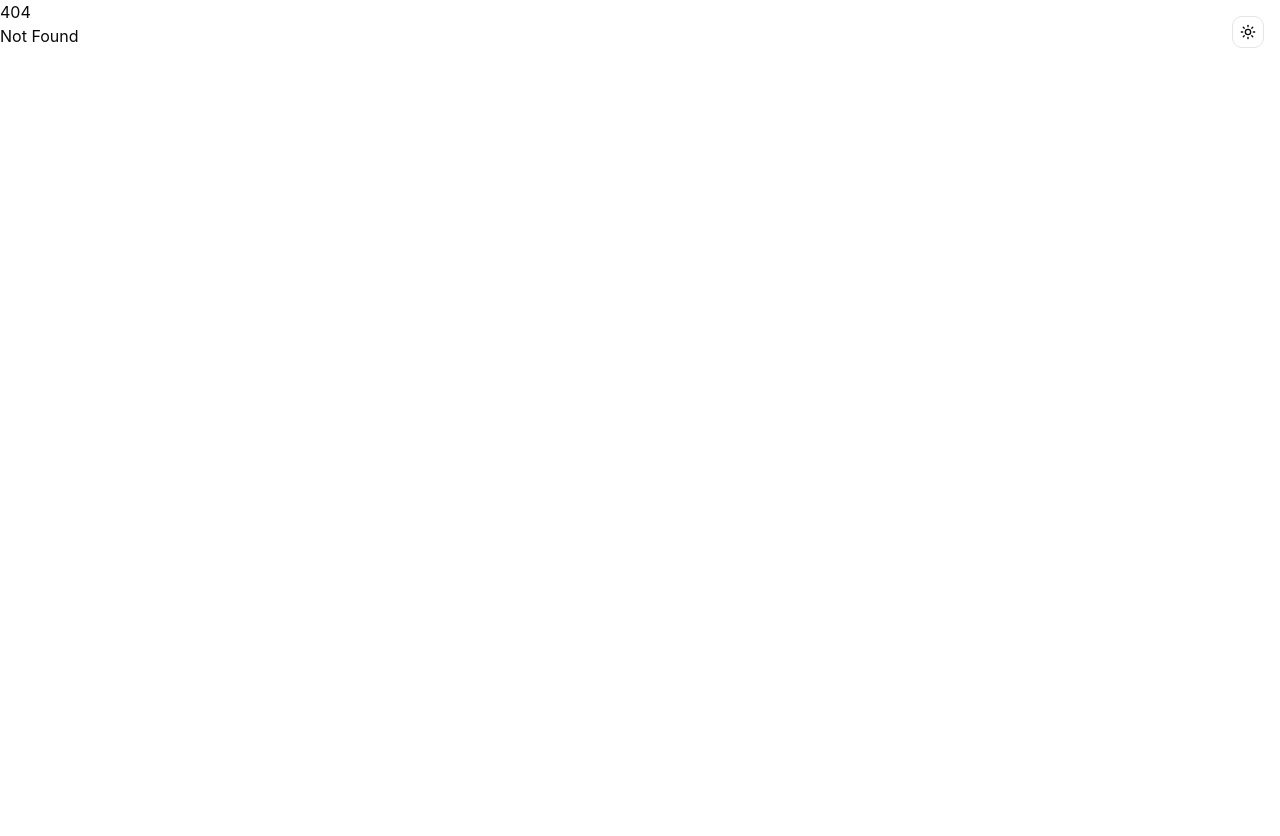
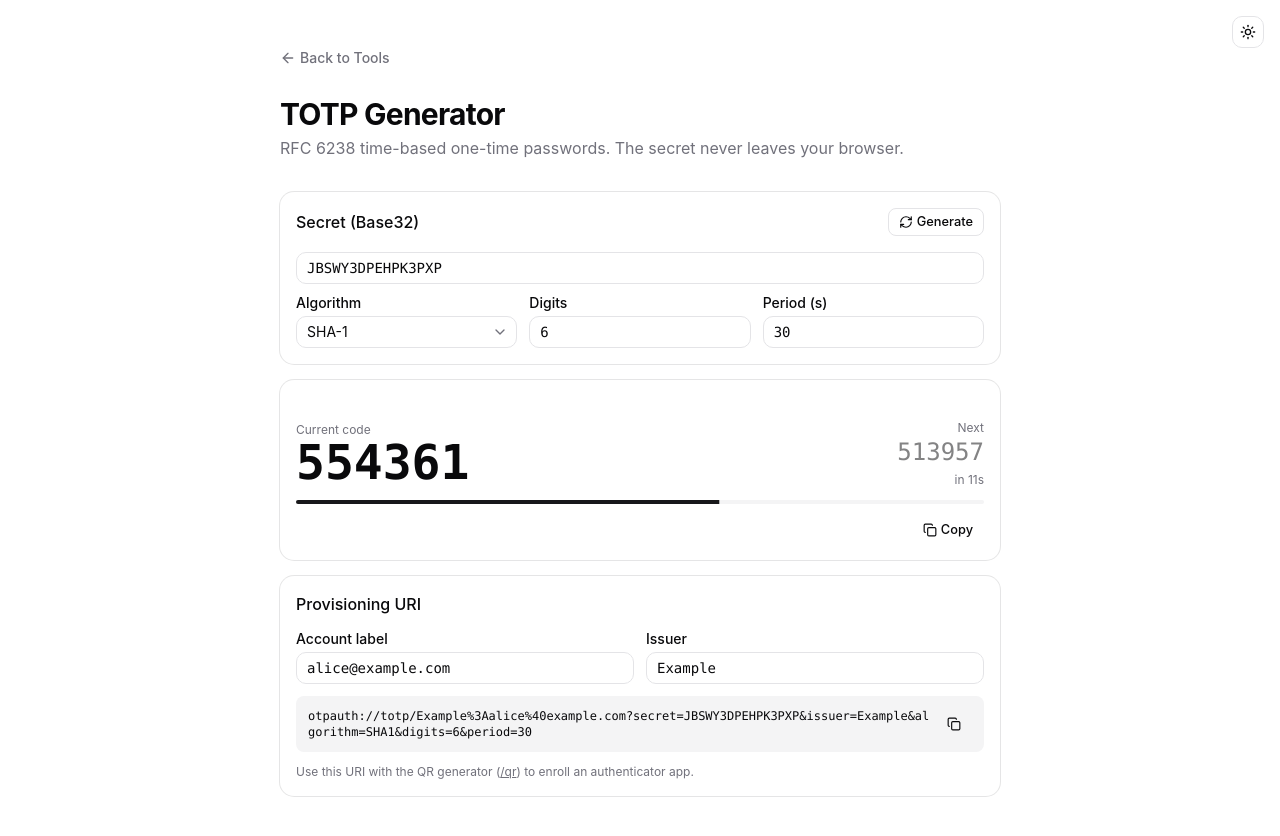
Before and after one commit to orykr/tool.ory.kr, a SvelteKit app in the folder frontend/: page /totp in a window 1280 px wide. Before the commit this address had no page. Shown: the top 836 px of the page. Before the commit the page ends 800 px from the top, so only its background shows below. Built offline with nearby package versions, Linux system fonts and the light colour scheme.

Commit message:
feat(totp): add RFC 6238 TOTP generator with otpauth URI

```diff
--- /dev/null
+++ b/frontend/src/lib/totp.ts
@@ -0,0 +1,84 @@
+import { base32Decode } from "$lib/base-extra";
+
+export type Algorithm = "SHA-1" | "SHA-256" | "SHA-512";
+
+export async function generateTotp(
+	secret: string,
+	timestamp: number,
+	period = 30,
+	digits = 6,
+	algorithm: Algorithm = "SHA-1"
+): Promise<string> {
+	const counter = Math.floor(timestamp / 1000 / period);
+	return generateHotp(secret, counter, digits, algorithm);
+}
+
+export async function generateHotp(
+	secret: string,
+	counter: number,
+	digits = 6,
+	algorithm: Algorithm = "SHA-1"
+): Promise<string> {
+	const keyBytes = base32Decode(secret);
+	const counterBuf = new ArrayBuffer(8);
+	const view = new DataView(counterBuf);
+	view.setUint32(0, Math.floor(counter / 0x100000000));
+	view.setUint32(4, counter >>> 0);
+
+	const cryptoKey = await crypto.subtle.importKey(
+		"raw",
+		keyBytes.buffer.slice(keyBytes.byteOffset, keyBytes.byteOffset + keyBytes.byteLength) as ArrayBuffer,
+		{ name: "HMAC", hash: algorithm },
+		false,
+		["sign"]
+	);
+	const sig = new Uint8Array(await crypto.subtle.sign("HMAC", cryptoKey, counterBuf));
+	const offset = sig[sig.length - 1] & 0x0f;
+	const code =
+		((sig[offset] & 0x7f) << 24) |
+		((sig[offset + 1] & 0xff) << 16) |
+		((sig[offset + 2] & 0xff) << 8) |
+		(sig[offset + 3] & 0xff);
+	const mod = 10 ** digits;
+	return String(code % mod).padStart(digits, "0");
+}
+
+export function buildOtpauthUri(opts: {
+	type: "totp" | "hotp";
+	label: string;
+	issuer?: string;
+	secret: string;
+	algorithm?: Algorithm;
+	digits?: number;
+	period?: number;
+	counter?: number;
+}): string {
+	const params = new URLSearchParams();
+	params.set("secret", opts.secret.replace(/=+$/, ""));
+	if (opts.issuer) params.set("issuer", opts.issuer);
+	if (opts.algorithm) params.set("algorithm", opts.algorithm.replace("-", ""));
+	if (opts.digits) params.set("digits", String(opts.digits));
+	if (opts.type === "totp" && opts.period) params.set("period", String(opts.period));
+	if (opts.type === "hotp" && opts.counter !== undefined) params.set("counter", String(opts.counter));
+	const label = opts.issuer ? `${opts.issuer}:${opts.label}` : opts.label;
+	return `otpauth://${opts.type}/${encodeURIComponent(label)}?${params.toString()}`;
+}
+
+export function generateRandomSecret(bytes = 20): string {
+	const buf = new Uint8Array(bytes);
+	crypto.getRandomValues(buf);
+	const alphabet = "ABCDEFGHIJKLMNOPQRSTUVWXYZ234567";
+	let bits = 0;
+	let value = 0;
+	let out = "";
+	for (const b of buf) {
+		value = (value << 8) | b;
+		bits += 8;
+		while (bits >= 5) {
+			out += alphabet[(value >>> (bits - 5)) & 0x1f];
+			bits -= 5;
+		}
+	}
+	if (bits > 0) out += alphabet[(value << (5 - bits)) & 0x1f];
+	return out;
+}
--- a/frontend/src/routes/+page.svelte
+++ b/frontend/src/routes/+page.svelte
@@ -406,6 +406,11 @@
 			href: "/mac",
 			title: "MAC Address Tools",
 			description: "Validate, format, and inspect Ethernet MAC addresses."
+		},
+		{
+			href: "/totp",
+			title: "TOTP Generator",
+			description: "RFC 6238 time-based one-time passwords (Google Authenticator-compatible)."
 		}
 	];
 </script>
--- /dev/null
+++ b/frontend/src/routes/totp/+page.svelte
@@ -0,0 +1,195 @@
+<script lang="ts">
+	import * as Card from "$lib/components/ui/card/index.js";
+	import * as Select from "$lib/components/ui/select/index.js";
+	import { Button } from "$lib/components/ui/button/index.js";
+	import { Input } from "$lib/components/ui/input/index.js";
+	import { Label } from "$lib/components/ui/label/index.js";
+	import { Progress } from "$lib/components/ui/progress/index.js";
+	import { onMount, onDestroy } from "svelte";
+	import ArrowLeft from "@lucide/svelte/icons/arrow-left";
+	import RefreshCw from "@lucide/svelte/icons/refresh-cw";
+	import Copy from "@lucide/svelte/icons/copy";
+	import Check from "@lucide/svelte/icons/check";
+	import { generateTotp, buildOtpauthUri, generateRandomSecret, type Algorithm } from "$lib/totp";
+
+	let secret = $state("JBSWY3DPEHPK3PXP");
+	let label = $state("alice@example.com");
+	let issuer = $state("Example");
+	let algorithm = $state<Algorithm>("SHA-1");
+	let digits = $state(6);
+	let period = $state(30);
+
+	let now = $state(Date.now());
+	let interval: ReturnType<typeof setInterval> | undefined;
+
+	onMount(() => {
+		interval = setInterval(() => (now = Date.now()), 250);
+	});
+	onDestroy(() => {
+		if (interval) clearInterval(interval);
+	});
+
+	let code = $state("------");
+	let nextCode = $state("------");
+	let error = $state<string | null>(null);
+	let token = 0;
+
+	$effect(() => {
+		const s = secret.trim();
+		const a = algorithm;
+		const d = digits;
+		const p = period;
+		const t = now;
+		if (!s) {
+			code = "------";
+			error = null;
+			return;
+		}
+		const myToken = ++token;
+		(async () => {
+			try {
+				const c = await generateTotp(s, t, p, d, a);
+				const n = await generateTotp(s, t + p * 1000, p, d, a);
+				if (myToken !== token) return;
+				code = c;
+				nextCode = n;
+				error = null;
+			} catch (e) {
+				if (myToken !== token) return;
+				error = (e as Error).message;
+			}
+		})();
+	});
+
+	let secondsLeft = $derived(period - Math.floor((now / 1000) % period));
+	let progress = $derived(((period - secondsLeft) / period) * 100);
+
+	let uri = $derived(
+		buildOtpauthUri({
+			type: "totp",
+			label,
+			issuer,
+			secret,
+			algorithm,
+			digits,
+			period
+		})
+	);
+
+	function generateSecret() {
+		secret = generateRandomSecret(20);
+	}
+
+	let copied = $state<string | null>(null);
+	async function copy(key: string, value: string) {
+		await navigator.clipboard.writeText(value);
+		copied = key;
+		setTimeout(() => (copied = null), 1200);
+	}
+</script>
+
+<main class="container mx-auto max-w-3xl px-6 py-12">
+	<nav class="mb-6">
+		<a
+			href="/"
+			class="text-muted-foreground hover:text-foreground inline-flex items-center gap-1 text-sm font-medium transition-colors"
+		>
+			<ArrowLeft class="h-4 w-4" />
+			Back to Tools
+		</a>
+	</nav>
+
+	<header class="mb-8">
+		<h1 class="text-3xl font-bold tracking-tight">TOTP Generator</h1>
+		<p class="text-muted-foreground mt-1">
+			RFC 6238 time-based one-time passwords. The secret never leaves your browser.
+		</p>
+	</header>
+
+	<Card.Root class="mb-4">
+		<Card.Header class="flex flex-row items-center justify-between">
+			<Card.Title class="text-base">Secret (Base32)</Card.Title>
+			<Button variant="outline" size="sm" onclick={generateSecret}>
+				<RefreshCw />
+				Generate
+			</Button>
+		</Card.Header>
+		<Card.Content class="space-y-3">
+			<Input bind:value={secret} class="font-mono" />
+			<div class="grid gap-3 sm:grid-cols-3">
+				<div class="space-y-1.5">
+					<Label for="alg">Algorithm</Label>
+					<Select.Root type="single" bind:value={algorithm as never}>
+						<Select.Trigger id="alg" class="w-full">{algorithm}</Select.Trigger>
+						<Select.Content>
+							<Select.Item value="SHA-1">SHA-1</Select.Item>
+							<Select.Item value="SHA-256">SHA-256</Select.Item>
+							<Select.Item value="SHA-512">SHA-512</Select.Item>
+						</Select.Content>
+					</Select.Root>
+				</div>
+				<div class="space-y-1.5">
+					<Label for="dig">Digits</Label>
+					<Input id="dig" type="number" min="6" max="10" bind:value={digits} class="font-mono" />
+				</div>
+				<div class="space-y-1.5">
+					<Label for="per">Period (s)</Label>
+					<Input id="per" type="number" min="10" max="300" bind:value={period} class="font-mono" />
+				</div>
+			</div>
+		</Card.Content>
+	</Card.Root>
+
+	<Card.Root class="mb-4">
+		<Card.Content class="space-y-3 pt-6">
+			{#if error}
+				<div class="border-destructive/50 bg-destructive/10 text-destructive rounded-md border p-3 text-sm">
+					{error}
+				</div>
+			{:else}
+				<div class="flex items-center justify-between">
+					<div>
+						<p class="text-muted-foreground text-xs">Current code</p>
+						<p class="font-mono text-5xl font-bold tabular-nums">{code}</p>
+					</div>
+					<div class="text-right">
+						<p class="text-muted-foreground text-xs">Next</p>
+						<p class="font-mono text-2xl tabular-nums opacity-50">{nextCode}</p>
+						<p class="text-muted-foreground mt-1 text-xs">in {secondsLeft}s</p>
+					</div>
+				</div>
+				<Progress value={progress} max={100} />
+				<div class="flex justify-end">
+					<Button variant="ghost" size="sm" onclick={() => copy("c", code)}>
+						{#if copied === "c"}<Check />Copied{:else}<Copy />Copy{/if}
+					</Button>
+				</div>
+			{/if}
+		</Card.Content>
+	</Card.Root>
+
+	<Card.Root>
+		<Card.Header><Card.Title class="text-base">Provisioning URI</Card.Title></Card.Header>
+		<Card.Content class="space-y-3">
+			<div class="grid gap-3 sm:grid-cols-2">
+				<div class="space-y-1.5">
+					<Label for="lbl">Account label</Label>
+					<Input id="lbl" bind:value={label} class="font-mono" />
+				</div>
+				<div class="space-y-1.5">
+					<Label for="iss">Issuer</Label>
+					<Input id="iss" bind:value={issuer} class="font-mono" />
+				</div>
+			</div>
+			<div class="bg-muted flex items-center justify-between rounded-md p-3">
+				<p class="font-mono text-xs break-all">{uri}</p>
+				<Button variant="ghost" size="sm" onclick={() => copy("u", uri)}>
+					{#if copied === "u"}<Check />{:else}<Copy />{/if}
+				</Button>
+			</div>
+			<p class="text-muted-foreground text-xs">
+				Use this URI with the QR generator (<a href="/qr" class="underline">/qr</a>) to enroll an authenticator app.
+			</p>
+		</Card.Content>
+	</Card.Root>
+</main>
```
